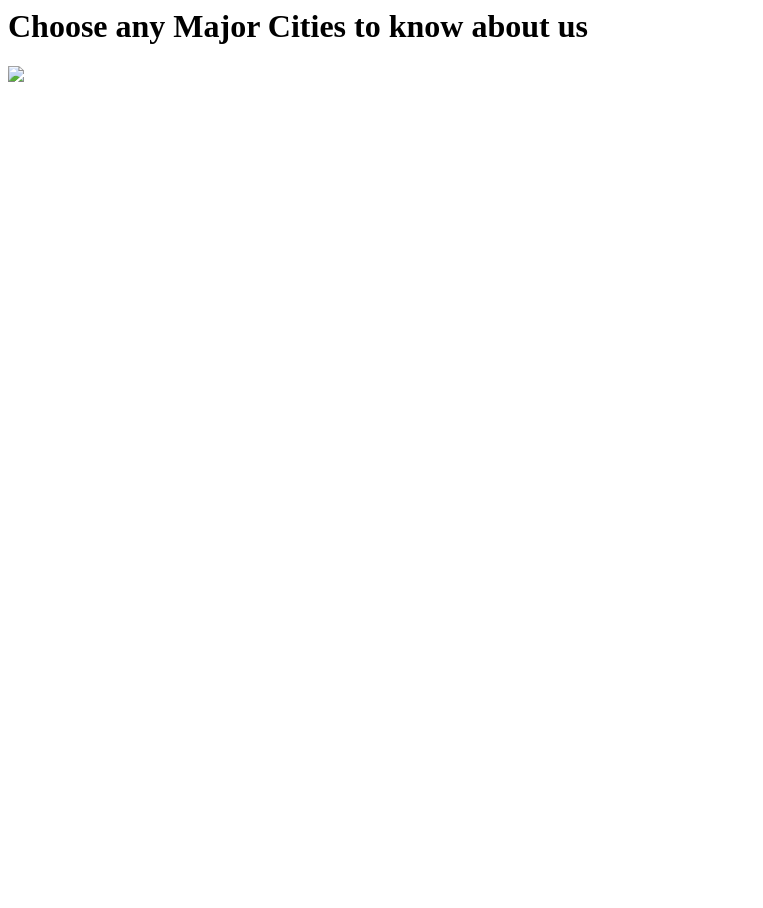
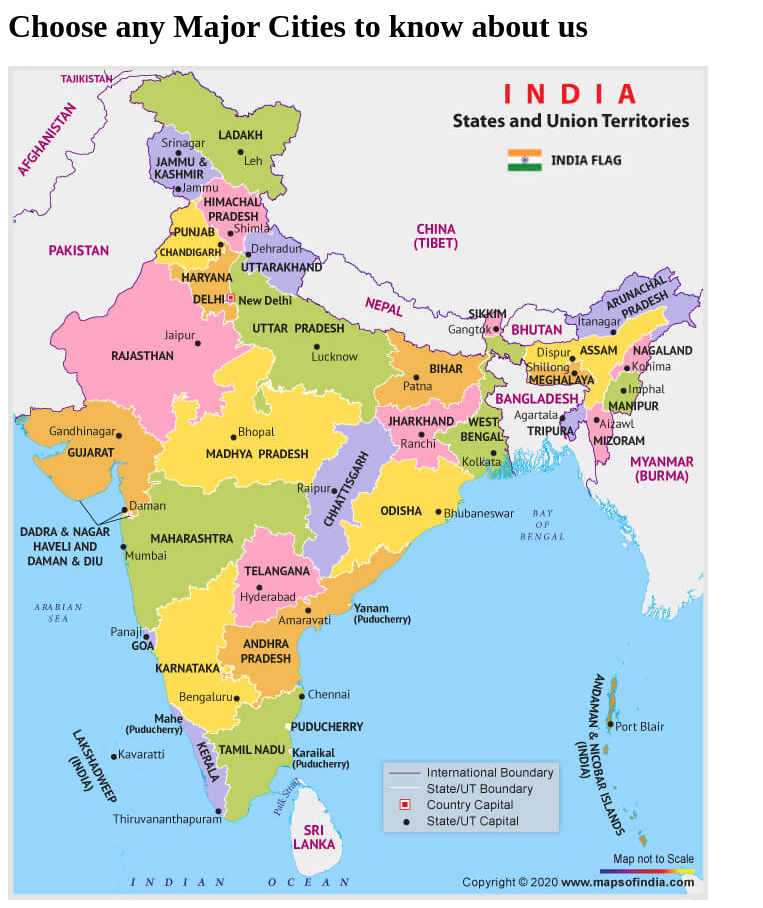
Before and after one commit to NOORMOHIDEEN/BurgerQueen, a plain HTML site: page template/map.html in a window 1280 px wide. Shown: the whole page, without its empty margins (0-763 px from the left). Before the commit the page ends 800 px from the top, so only its background shows below. Drawn offline with Linux system fonts and the light colour scheme; the site is published under a folder, as on GitHub Pages, so addresses that start at the root find nothing.

Commit message:
Update map.html

```diff
--- a/template/map.html
+++ b/template/map.html
@@ -10,7 +10,7 @@
         <title>India Map</title>
         <head>
         <h1>Choose any Major Cities to know about us</h1>
-        <img src="/template/india-map.jpg" usemap="#pagemap" >
+        <img src="india-map.jpg" usemap="#pagemap" >
         <map name="pagemap">
         <area shape="rect" coords="281,624,301,646" href="map4.html">
         <area shape="rect" coords="450,380,510,420" href="map2.html">
```
